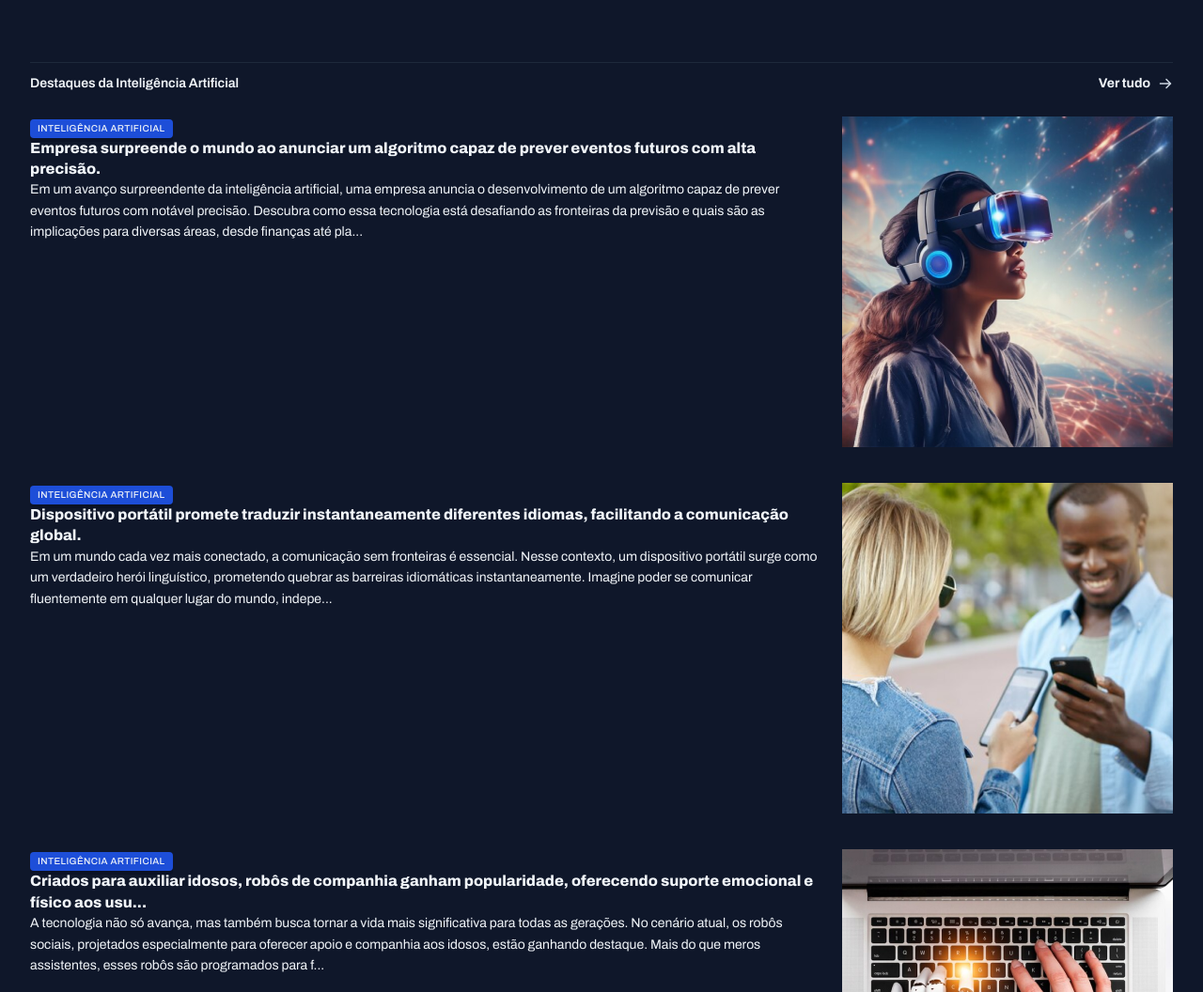
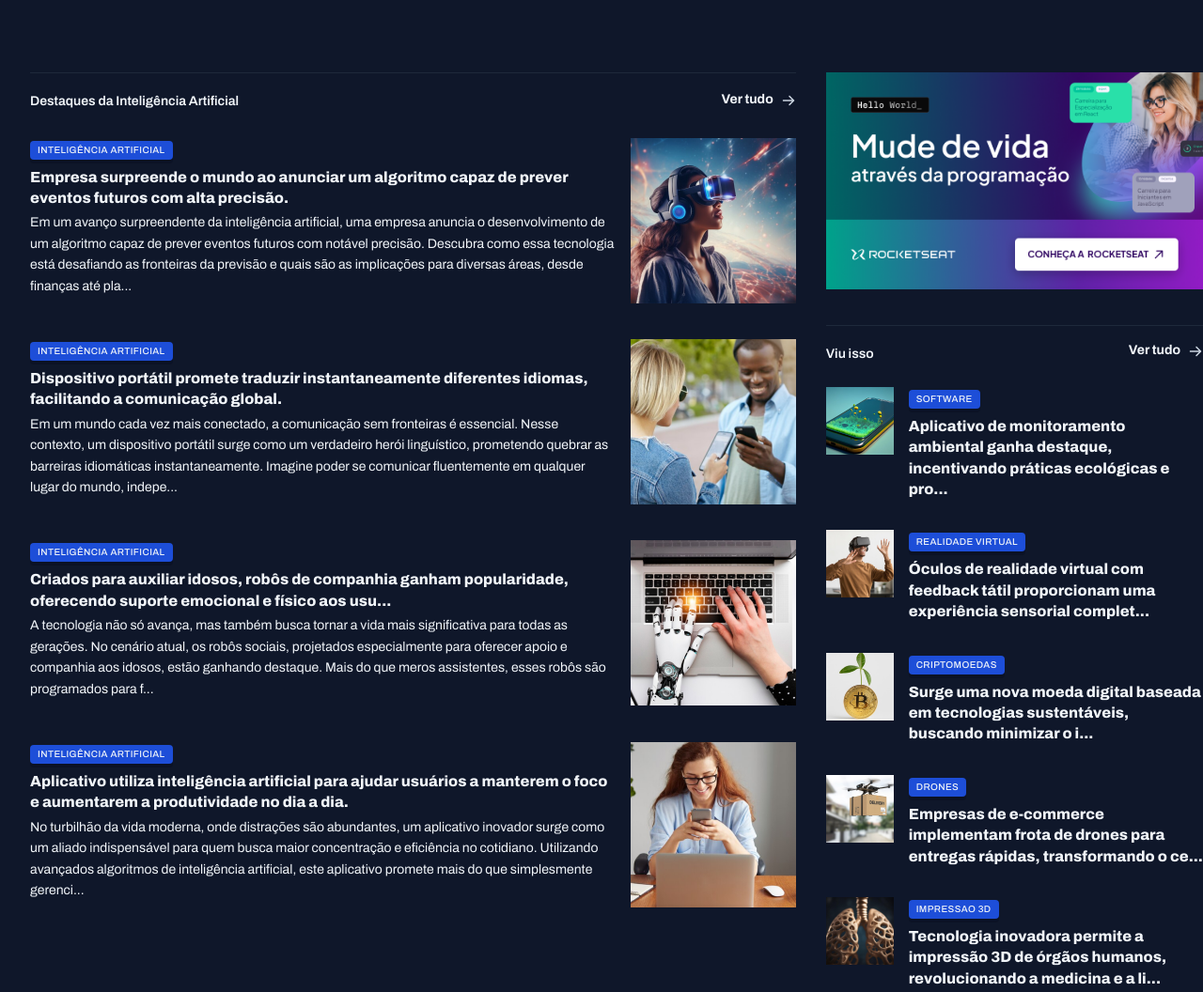
Before and after one commit to GirardiMatheus/Front-end-studies, a plain HTML site: page 04-Newa-portal/index.html in a window 1280 px wide. Shown: the part 997-2053 px from the top of the page at 94% size. Drawn offline with Linux system fonts and the light colour scheme.

Commit message:
style: Styling the last cards

```diff
--- a/04-Newa-portal/index.html
+++ b/04-Newa-portal/index.html
@@ -203,6 +203,7 @@
       </div>
     </section>
 
+    <aside>
     <div>
       <div id="ads">
         <img src="assets/Ads.png" alt="">
@@ -284,6 +285,7 @@
           </article>
         </div>
       </section>
+    </aside>
     </div>
   </main>
 </body>
--- a/04-Newa-portal/styles/global.css
+++ b/04-Newa-portal/styles/global.css
@@ -57,8 +57,16 @@ img {
 }
 
 main {
-  margin-top: 40px;
-  gap: 80px;
+  margin-block: 40px;
+  row-gap: 80px;
+  column-gap: 32px;
+
+  grid-template-columns: 67% 33%;
+
+  grid-template-areas:
+  "featured featured"
+  "wheekly wheekly"
+  "ai aside";
 }
 
 .content-tag {
--- a/04-Newa-portal/styles/sections.css
+++ b/04-Newa-portal/styles/sections.css
@@ -21,6 +21,7 @@ section header {
 }
 
 #featured {
+  grid-area: featured;
   img {
     height: 100%;
     object-fit: cover;
@@ -62,7 +63,7 @@ section header {
 }
 
 #wheekly {
-
+  grid-area: wheekly;
   &>div {
     grid-template-columns: repeat(4, 292px);
   }
@@ -86,3 +87,34 @@ section header {
     }
   }
 }
+
+#ai {
+  grid-area: ai;
+  img {
+    width: 176px;
+    aspect-ratio: 1/1;
+    object-fit: cover;
+  }
+
+  h3 {
+    margin-block: 8px 4px;
+  }
+}
+
+aside {
+  grid-area: aside;
+}
+
+#more {
+  margin-top: 32px;
+
+  h3 {
+    margin-top: 8px;
+  }
+
+  img {
+    width: 72px;
+    aspect-ratio: 1/1;
+    object-fit: cover;
+  }
+}
```
